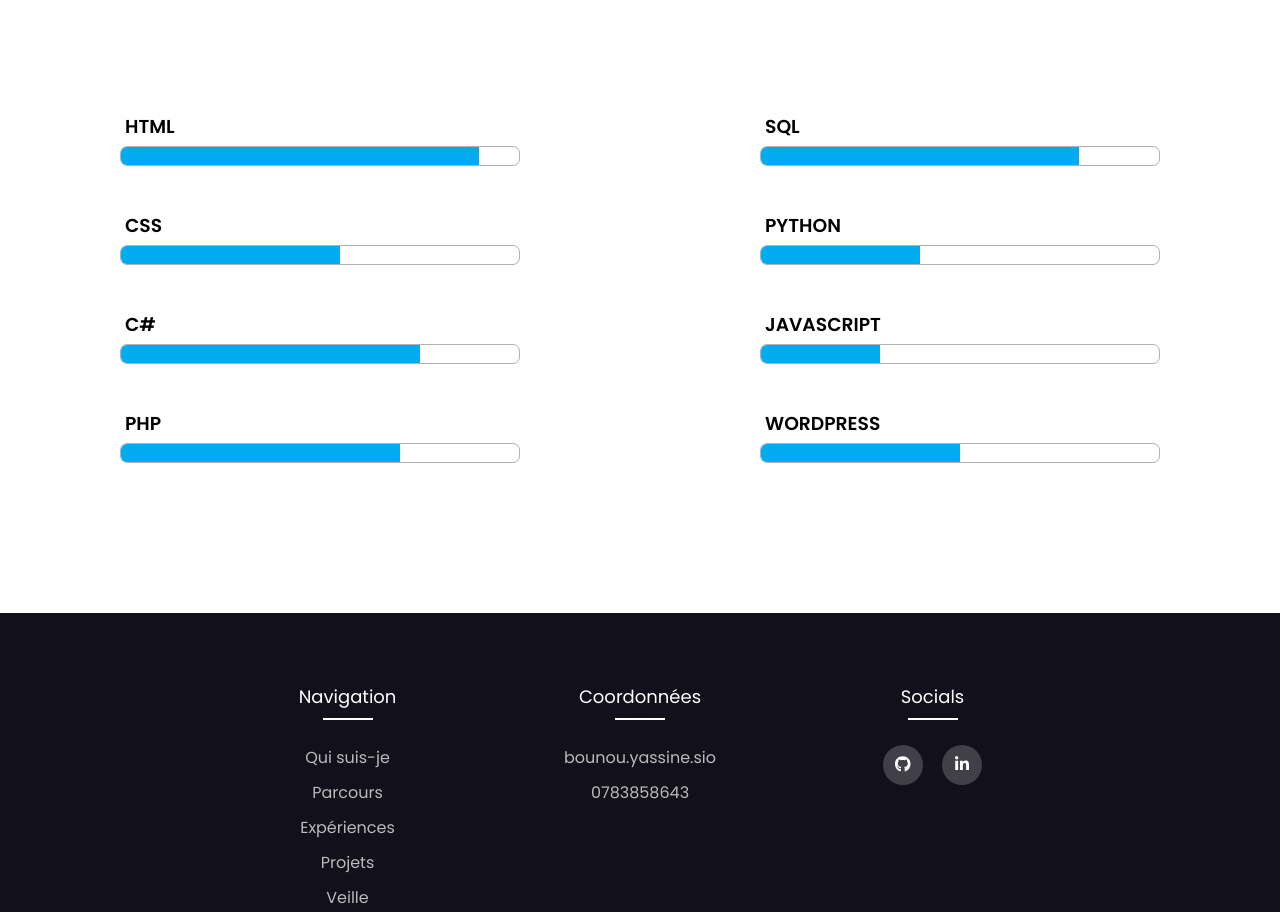
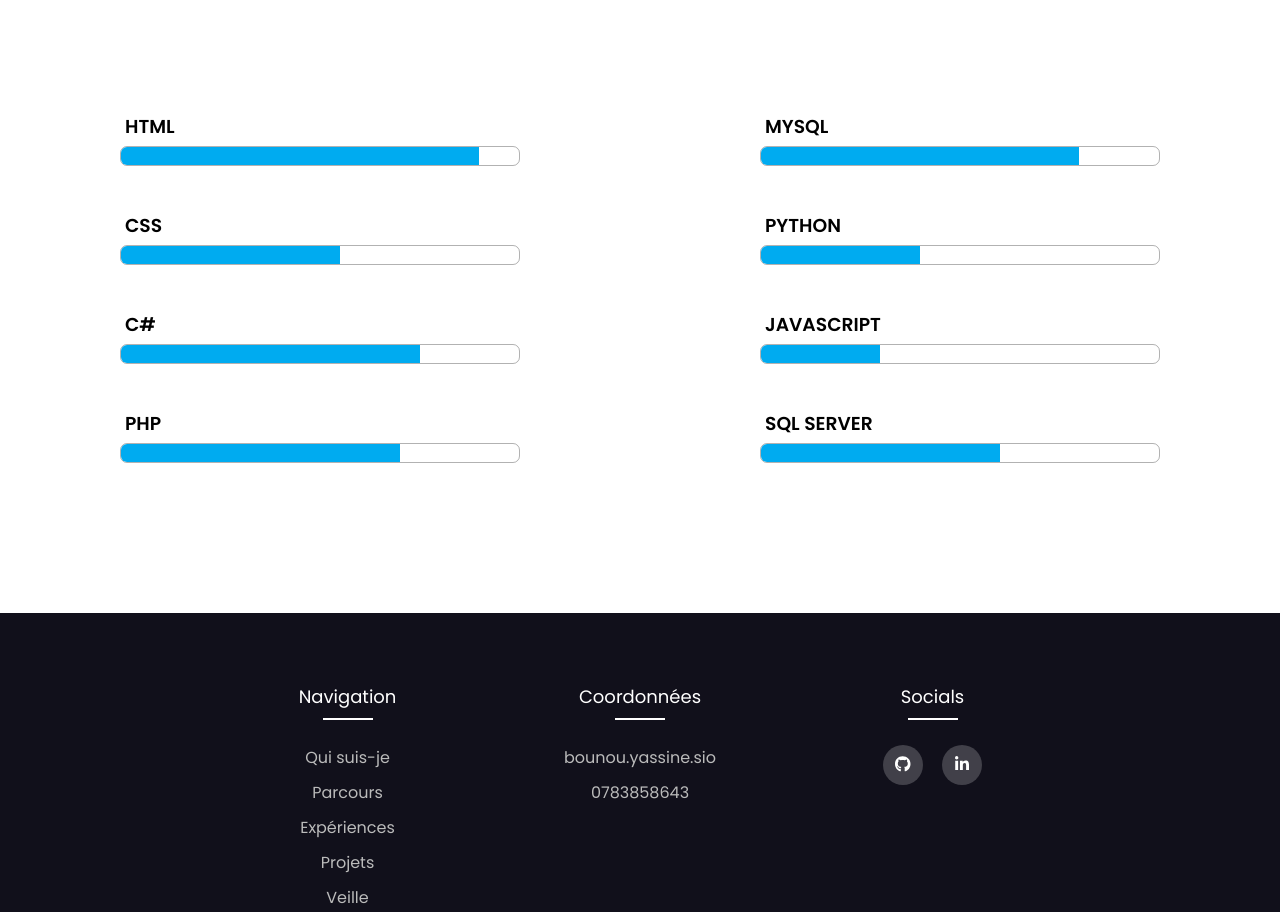
Before and after one commit to yassineb2411/yassinebounou.github.io, a plain HTML site: page index.html in a window 1280 px wide. Shown: the part 1367-2279 px from the top of the page. Drawn offline with Linux system fonts and the light colour scheme.

Commit message:
Mise à jour 18/04

```diff
--- a/index.html
+++ b/index.html
@@ -154,8 +154,8 @@
 
         <div class="skill">
             <li>
-                <h3>SQL</h3>
-                <span class="bar"><span class="sql"></span></span>
+                <h3>MYSQL</h3>
+                <span class="bar"><span class="mysql"></span></span>
             </li>
             <li>
                 <h3>PYTHON</h3>
@@ -166,8 +166,8 @@
                 <span class="bar"><span class="javascript"></span></span>
             </li>
             <li>
-                <h3>WORDPRESS</h3>
-                <span class="bar"><span class="wordpress"></span></span>
+                <h3>SQL SERVER</h3>
+                <span class="bar"><span class="sqlserver"></span></span>
             </li>
         </div>
     </div>
@@ -275,9 +275,9 @@
             animation: php 3s;
         }
 
-        .sql{
+        .mysql{
             width: 80%;
-            animation: sql 3s;
+            animation: mysql 3s;
         }
 
         .python{
@@ -290,9 +290,9 @@
             animation: javascript 3s;
         }
 
-        .wordpress{
-            width: 50%;
-            animation: wordpress 3s;
+        .sqlserver{
+            width: 60%;
+            animation: sqlserver 3s;
         }
 
         @keyframes html{
@@ -331,7 +331,7 @@
             }
         }
 
-        @keyframes sql{
+        @keyframes mysql{
             0%{
                 width: 0%;
             }
@@ -358,12 +358,12 @@
             }
         }
 
-        @keyframes wordpress{
+        @keyframes sqlserver{
             0%{
                 width: 0%;
             }
             100%{
-                width: 50%;
+                width: 60%;
             }
         }
 
```
